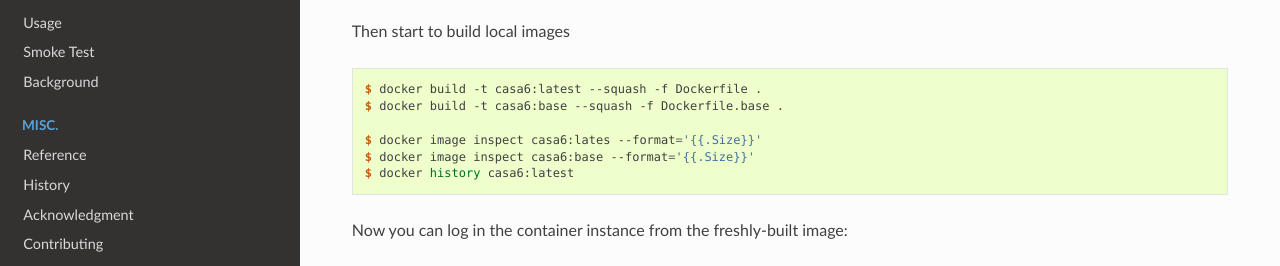
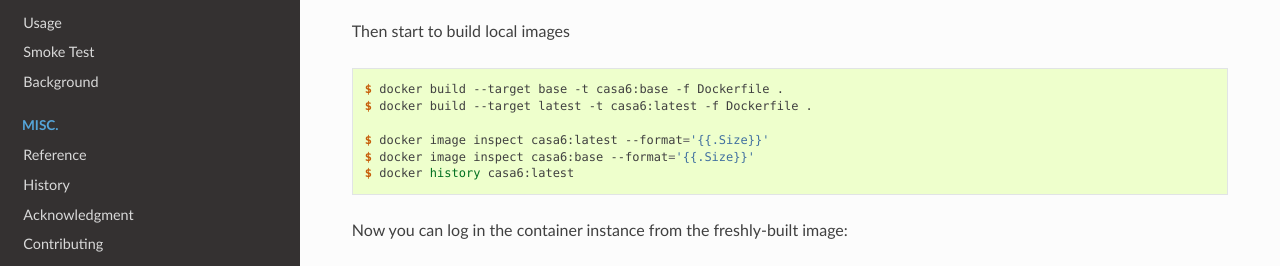
Before and after one commit to r-xue/casa6-docker, a Sphinx documentation site: the page built from docs/source/docker/build.rst, in a window 1280 px wide and 1034 px high. Shown: the part 319-585 px from the top of the window. Built offline with Sphinx 7.4.7 and the Read the Docs theme 2.0.0, drawn with Linux system fonts in a browser that asks for light colours; pages that are not in the unit, such as notebooks, are missing from menus.

Commit message:
Update the container image build instructions.

```diff
--- a/docs/source/docker/build.rst
+++ b/docs/source/docker/build.rst
@@ -15,10 +15,10 @@ Then start to build local images
 
 .. code-block:: console
 
-    $ docker build -t casa6:latest --squash -f Dockerfile .
-    $ docker build -t casa6:base --squash -f Dockerfile.base .
+    $ docker build --target base -t casa6:base -f Dockerfile .
+    $ docker build --target latest -t casa6:latest -f Dockerfile .
 
-    $ docker image inspect casa6:lates --format='{{.Size}}'
+    $ docker image inspect casa6:latest --format='{{.Size}}'
     $ docker image inspect casa6:base --format='{{.Size}}'
     $ docker history casa6:latest
 
```
